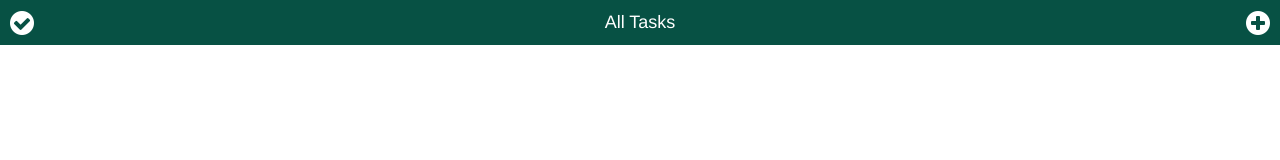
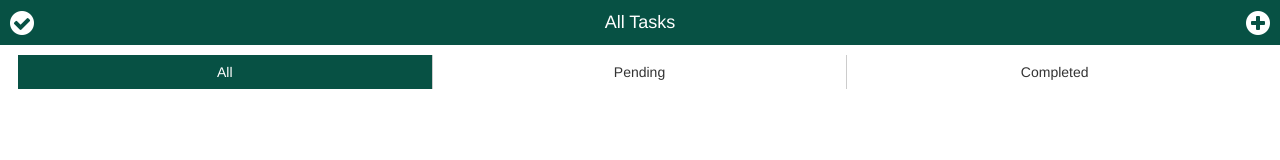
Before and after one commit to ArchanaDhaker/ToDo-WebApp, a plain HTML site: page index.html in a window 1280 px wide. Drawn offline with nearby package versions, Linux system fonts and the light colour scheme.

Commit message:
US attack

```diff
--- a/css/style.css
+++ b/css/style.css
@@ -1,7 +1,6 @@
 .Header{
     display: flex;
     justify-content: space-between;
-    /* width: 100%; */
     padding: 0px 10px;
     background: #075144;
     color: white;
@@ -13,3 +12,22 @@
     justify-content: center;
     align-items: center;
 }
+
+.Tasks{
+    display: flex;
+    justify-content: space-between;
+    margin: 10px 18px;
+}
+
+.active{
+    background:#075144;
+    color: white;
+}
+
+.navTab{
+    width:33.33%;
+    display: flex;
+    justify-content: center;
+    height: 34px;
+    align-items: center;
+}
--- a/index.html
+++ b/index.html
@@ -22,7 +22,11 @@
         <div class="headText" style="font-size: 18px;">All Tasks</div>
         <div class="headText"><i class="fa fa-plus-circle fa-2x" aria-hidden="true"></i></div>
     </div>
-
+    <div class="Tasks">
+        <div class="navTab active" id="all" style="border-right: 1px solid #ccc;">All</div>
+        <div class="navTab" id="pending" style="border-right: 1px solid #ccc;">Pending</div>
+        <div class="navTab" id="completed">Completed</div>
+    </div>
 </div>
 <script src="js/jquery.min.js"></script>
 <script src="js/index.js"></script>
--- a/js/index.js
+++ b/js/index.js
@@ -1,4 +1,15 @@
 $(document).ready(function(){
-
+    $("#all").click(function(){
+        $(".active").removeClass("active");
+        $("#all").addClass("active");
+    });
+    $("#pending").click(function(){
+        $(".active").removeClass("active");
+        $("#pending").addClass("active");
+    });
+    $("#completed").click(function(){
+        $(".active").removeClass("active");
+        $("#completed").addClass("active");
+    });
 
 });
```
